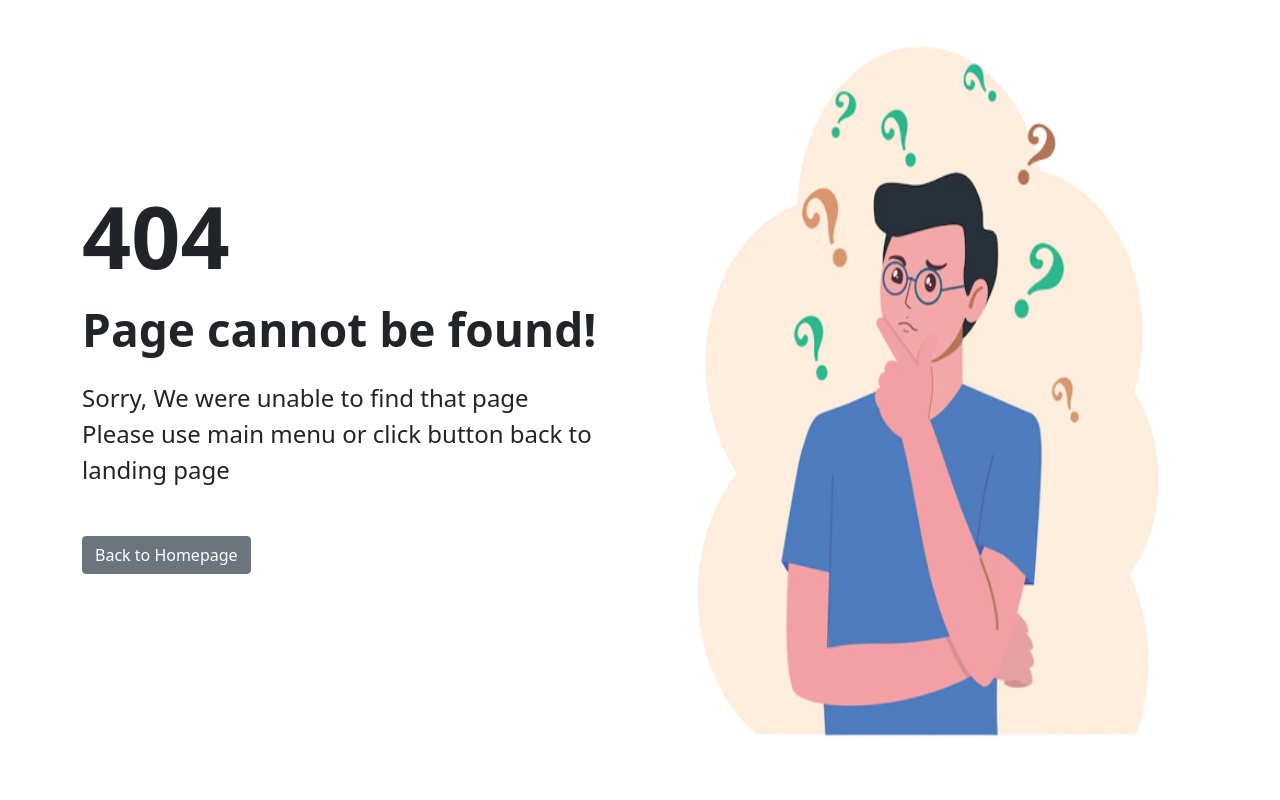
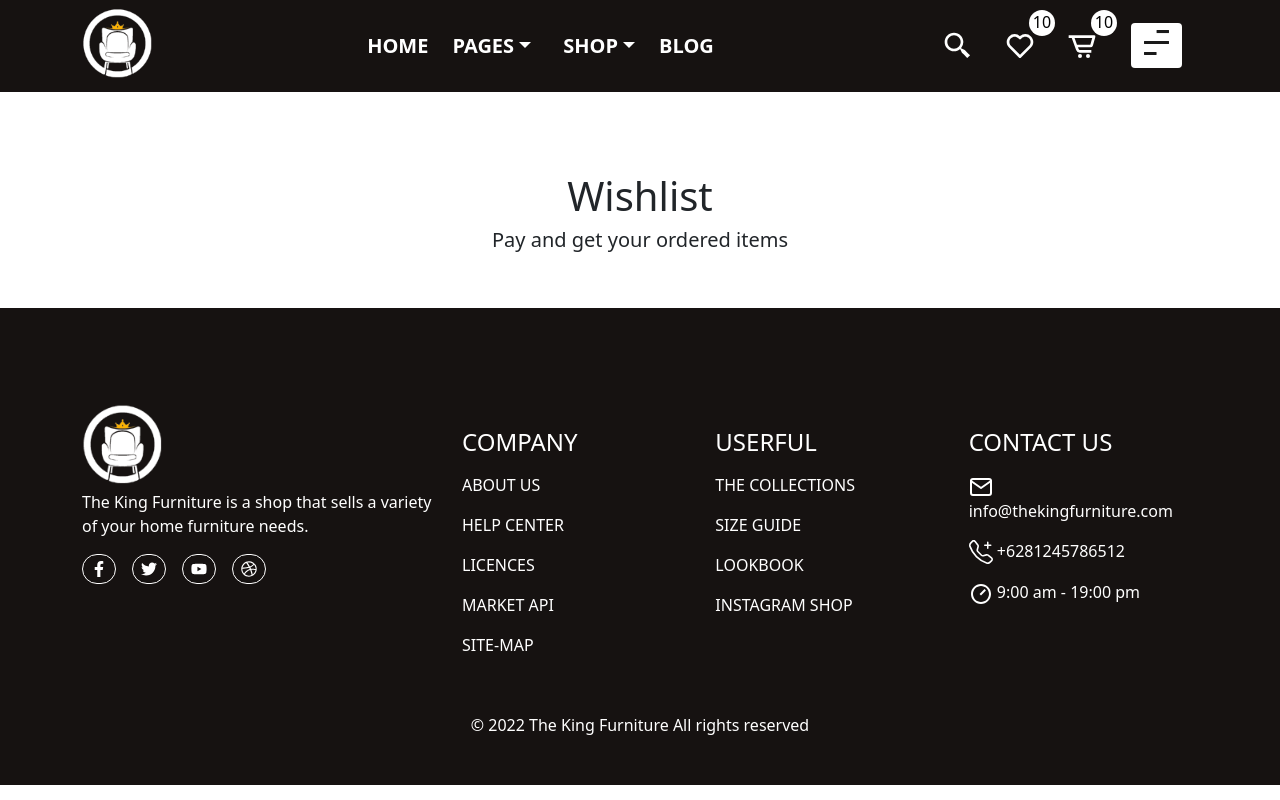
Before and after one commit to zalfanuramalia/frontend-thekingfurniture, a Next.js app: page /wishlist in a window 1280 px wide. Before the commit this address had no page. Built offline with nearby package versions, Linux system fonts and the light colour scheme.

Commit message:
feat: add wishlist

```diff
--- /dev/null
+++ b/pages/wishlist.js
@@ -0,0 +1,27 @@
+import { Col, Row, Container, Form } from 'react-bootstrap'
+import Head from 'next/head'
+import Layout from '../components/Layout'
+
+const Wishlist = () => {
+  return (
+    <>
+      <Layout>
+        <Head>
+          <title>The King | Wishlist</title>
+          <meta name="description" content="Generated by create next app" />
+          <link rel="icon" href="/favicon.ico" />
+        </Head>
+        <Container>
+          <Row>
+            <Col xl={12} className='text-center mt-5 mb-5'>
+              <h1 className='fs-1 text-bold'>Wishlist</h1>
+              <h5>Pay and get your ordered items</h5>
+            </Col>
+          </Row>
+        </Container>
+      </Layout>
+    </>
+  )
+}
+
+export default Wishlist
```
